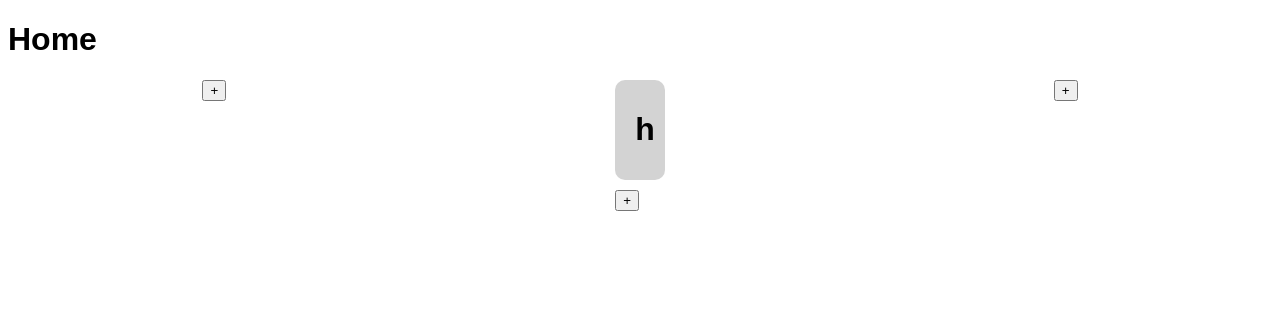
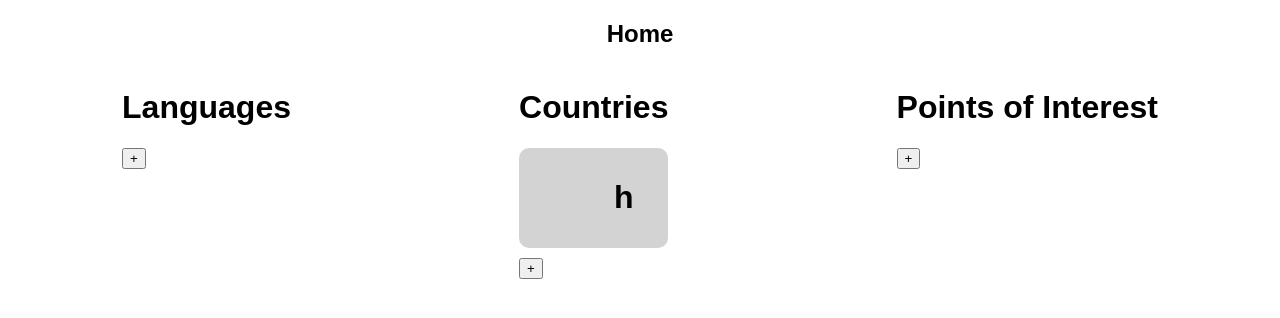
Before and after one commit to Akiliyh/Workshop---Backend, a Flask app: page / in a window 1280 px wide. Shown: the top 318 px of the page. Run offline with Flask 3, Linux system fonts and the light colour scheme; tables that the repository leaves empty or names only in its code hold one stand-in row (values such as "Sample post"); parts of the project's set-up code (start-up, migrations or seed data) failed here and were passed over.

Commit message:
added linkage to home

```diff
--- a/static/styles/styles.css
+++ b/static/styles/styles.css
@@ -50,6 +50,10 @@ tfoot td {
   font-weight: bold;
 }
 
+nav h1 {
+  text-align: center;
+}
+
 .main-section {
   display: flex;
   justify-content: space-around;
@@ -65,6 +69,12 @@ tfoot td {
   padding: 10px;
 }
 
+.main-section .country a, .main-section .language a, .main-section .poi a {
+  display: flex;
+  justify-content: space-around;
+  gap: 10px;
+}
+
 .main-section a {
   text-decoration: none;
   color: black;
--- a/templates/home.html
+++ b/templates/home.html
@@ -7,13 +7,19 @@
     <title>LinguiCountry</title>
 </head>
 <body>
-    <h1>Home</h1>
+    <nav>
+        <h1>Home</h1>
+    </nav>
 
     <div class="main-section">
         <div class="languages">
+            <h1>Languages</h1>
             {% for language in languages %}
             <div class="language">
-                <h1>{{language[1]}}</h1> <!-- name -->
+                <a href="/language/{{ language[1] }}">
+                    <h2>{{language[1]}}</h2> <!-- name -->
+                </a>
+
                 <!-- add calculation of language speakers here -->
             </div>
 
@@ -23,10 +29,13 @@
 
         </div>
         <div class="countries">
+            <h1>Countries</h1>
             {% for country in countries %}
             <div class="country">
-                <h1>{{country[1]}}</h1> <!-- name -->
-                <h1>{{country[3]}} h</h1> <!-- inhabitants -->
+                <a href="/country/{{ country[1] }}">
+                    <h1>{{country[1]}}</h1> <!-- name -->
+                    <h1>{{country[3]}} h</h1> <!-- inhabitants -->
+                </a>
             </div>
 
             {% endfor %}
@@ -35,10 +44,13 @@
 
         </div>
         <div class="points_of_interest">
+            <h1>Points of Interest</h1>
             {% for point_of_interest in points_of_interest %}
             <div class="poi">
-                <h1>{{point_of_interest[1]}}</h1> <!-- name -->
-                <h1>{{point_of_interest[2]}}</h1> <!-- date of establishment -->
+                <a href="/point_of_interest/{{ point_of_interest[1] }}">
+                    <h1>{{point_of_interest[1]}}</h1> <!-- name -->
+                    <h1>{{point_of_interest[2]}}</h1> <!-- date of establishment -->
+                </a>
             </div>
             {% endfor %}
 
```
Also changed, not shown: templates/language.html (added, +12 -0 lines), templates/point_of_interest.html (added, +12 -0 lines).
